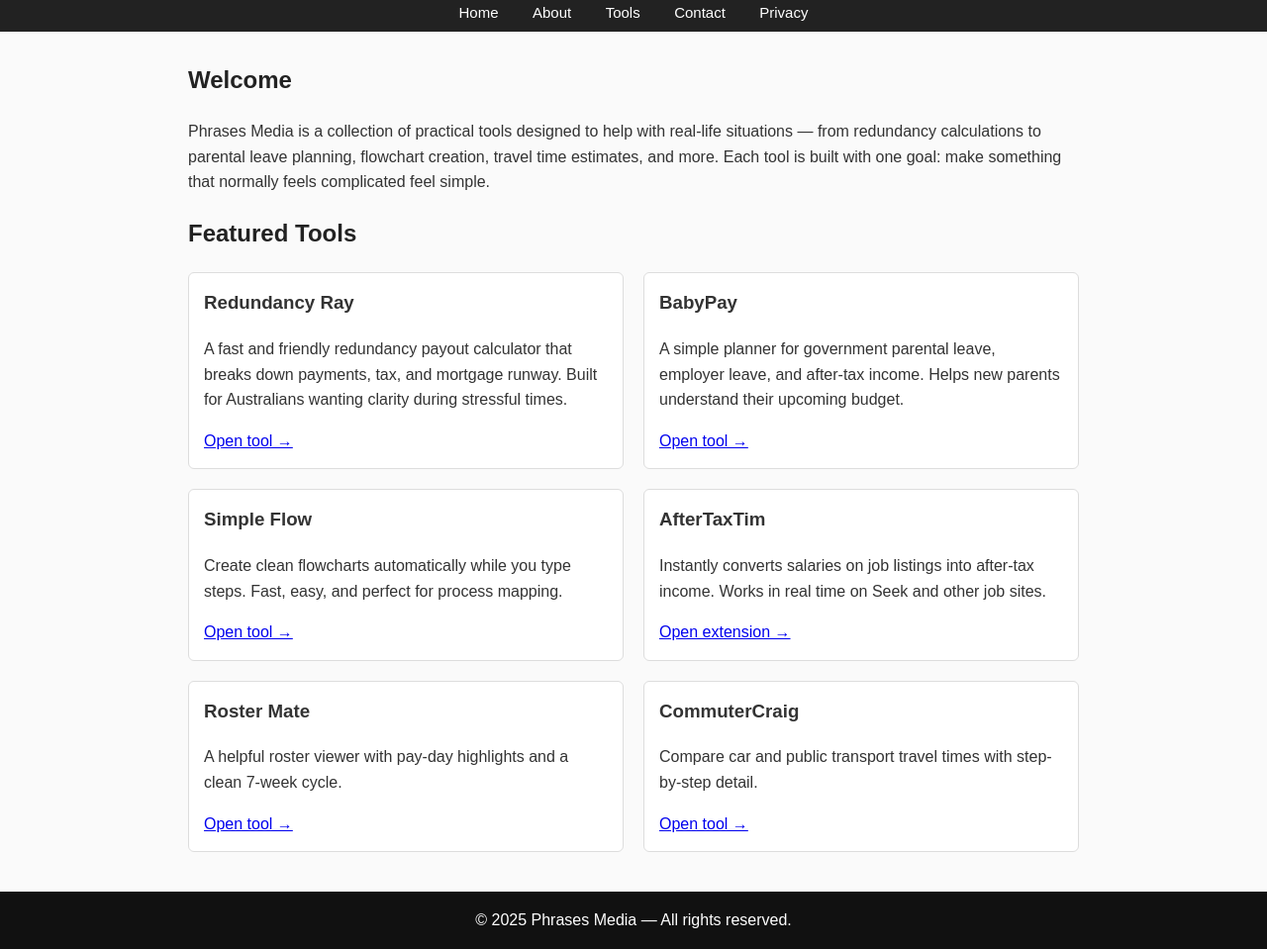
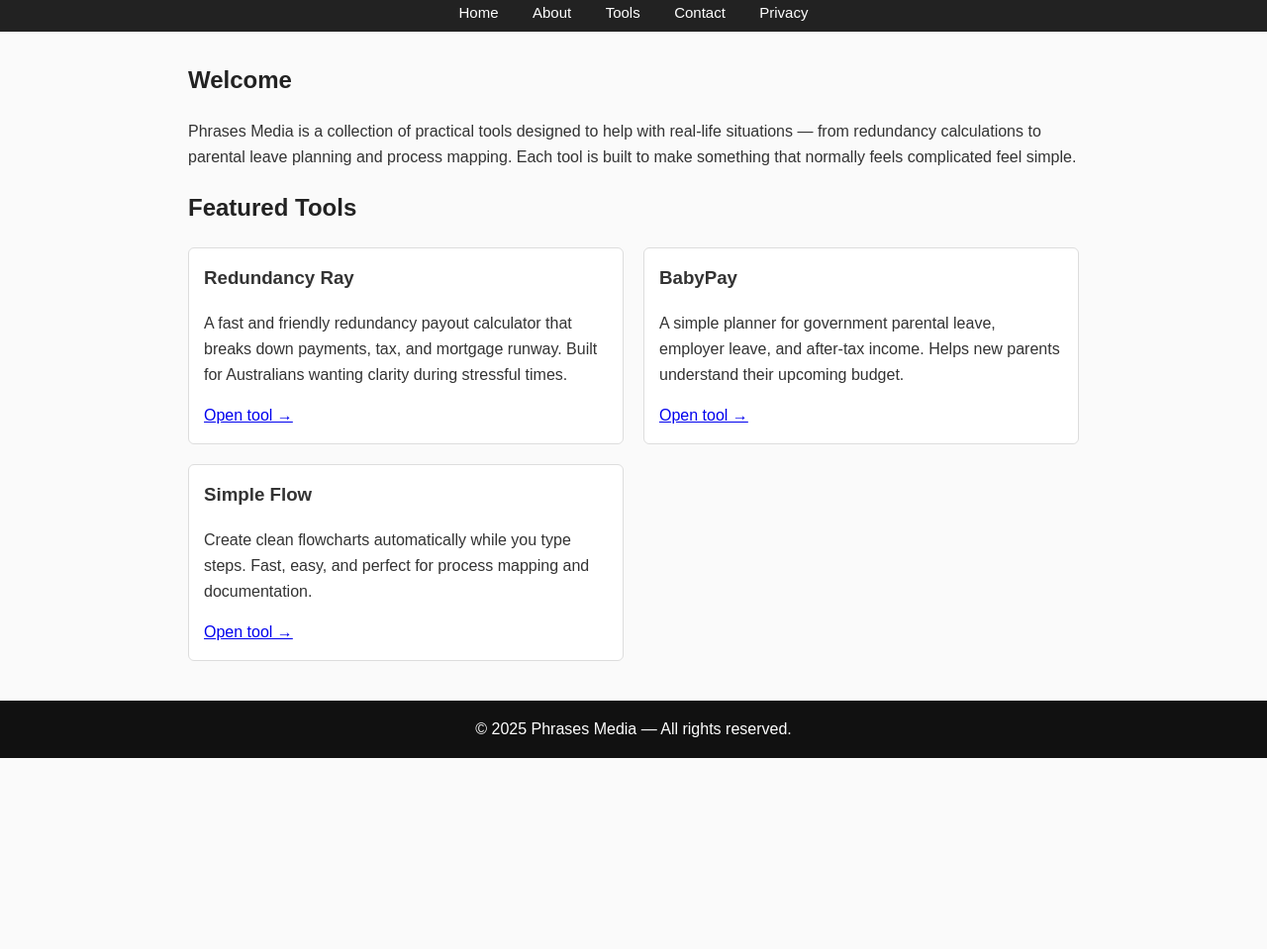
Before and after one commit to PhrasesMedia/phrasesmedia.github.io, a plain HTML site: page index.html in a window 1280 px wide. Shown: the part 160-1119 px from the top of the page at 99% size. After the commit the page ends 926 px from the top, so only its background shows below. Drawn offline with Linux system fonts and the light colour scheme.

Commit message:
Add files via upload

```diff
--- a/index.html
+++ b/index.html
@@ -100,9 +100,8 @@
     <h2>Welcome</h2>
     <p>
         Phrases Media is a collection of practical tools designed to help with real-life
-        situations — from redundancy calculations to parental leave planning, flowchart creation,
-        travel time estimates, and more. Each tool is built with one goal: make something that
-        normally feels complicated feel simple.
+        situations — from redundancy calculations to parental leave planning and process
+        mapping. Each tool is built to make something that normally feels complicated feel simple.
     </p>
 
     <h2>Featured Tools</h2>
@@ -115,7 +114,7 @@
                 A fast and friendly redundancy payout calculator that breaks down payments,
                 tax, and mortgage runway. Built for Australians wanting clarity during stressful times.
             </p>
-            <a href="https://phrasesmedia.github.io/redundancyray" target="_blank">Open tool →</a>
+            <a href="https://phrasesmedia.github.io/redundancy-ray/" target="_blank">Open tool →</a>
         </div>
 
         <div class="tool">
@@ -124,41 +123,16 @@
                 A simple planner for government parental leave, employer leave, and
                 after-tax income. Helps new parents understand their upcoming budget.
             </p>
-            <a href="https://phrasesmedia.github.io/babypay" target="_blank">Open tool →</a>
+            <a href="https://phrasesmedia.github.io/BabyPayApp/" target="_blank">Open tool →</a>
         </div>
 
         <div class="tool">
             <h3>Simple Flow</h3>
             <p>
                 Create clean flowcharts automatically while you type steps. Fast, easy,
-                and perfect for process mapping.
+                and perfect for process mapping and documentation.
             </p>
-            <a href="https://phrasesmedia.github.io/simpleflow" target="_blank">Open tool →</a>
-        </div>
-
-        <div class="tool">
-            <h3>AfterTaxTim</h3>
-            <p>
-                Instantly converts salaries on job listings into after-tax income.
-                Works in real time on Seek and other job sites.
-            </p>
-            <a href="#" target="_blank">Open extension →</a>
-        </div>
-
-        <div class="tool">
-            <h3>Roster Mate</h3>
-            <p>
-                A helpful roster viewer with pay-day highlights and a clean 7-week cycle.
-            </p>
-            <a href="#" target="_blank">Open tool →</a>
-        </div>
-
-        <div class="tool">
-            <h3>CommuterCraig</h3>
-            <p>
-                Compare car and public transport travel times with step-by-step detail.
-            </p>
-            <a href="#" target="_blank">Open tool →</a>
+            <a href="https://phrasesmedia.github.io/simple-flow/" target="_blank">Open tool →</a>
         </div>
 
     </div>
```
Also changed, not shown: tools.html (+7 -72 lines).
